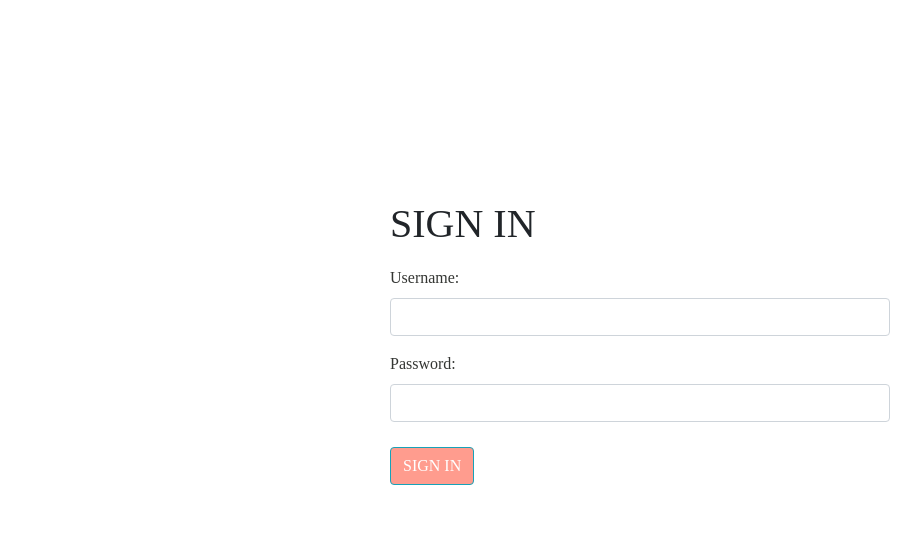
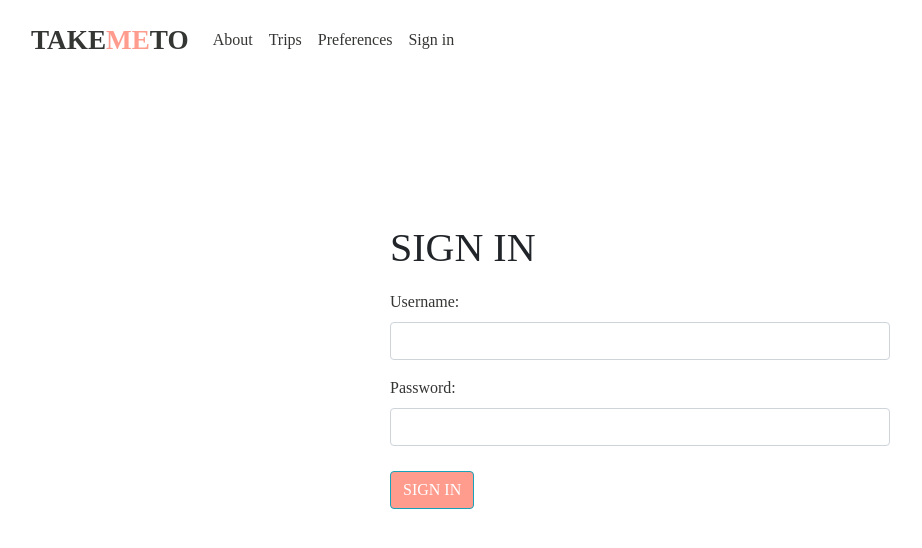
Before and after one commit to ambwil/takemeto, a plain HTML site: page signin.html in a window 1280 px wide. Shown: the whole page, without its empty margins (0-922 px from the left). Drawn offline with nearby package versions, Linux system fonts and the light colour scheme.

Commit message:
new pages

```diff
--- a/signin.html
+++ b/signin.html
@@ -21,7 +21,19 @@
 </head>
 <body>
 
-<div class="container">
+<div class="container-fluid">
+       <nav class="navbar navbar-expand-lg navbar-light">
+            <a class="navbar-brand" href="#" style="color:#343633;">TAKE<span class="salmon">ME</span>TO</a>
+            <button class="navbar-toggler" type="button" data-toggle="collapse" data-target="#navbarSupportedContent" aria-controls="navbarSupportedContent" aria-expanded="false" aria-label="Toggle navigation"><span class="navbar-toggler-icon"></span></button>
+            <div class="collapse navbar-collapse" id="navbarSupportedContent">
+            <ul class="navbar-nav">
+                <li class="nav-item, hovercolor"><a class="nav-link" href="about.html" style="color:#343633;">About</a></li>
+                <li class="nav-item"><a class="nav-link" href="trips.html" style="color:#343633;">Trips</a></li>
+                <li class="nav-item"><a class="nav-link" href="preferences.html" style="color:#343633;">Preferences</a></li>
+                <li class="nav-item"><a class="nav-link" href="signin.html" style="color:#343633;">Sign in</a></li>
+            </ul>
+        </div>
+        </nav>
         <div id="login-row" class="row justify-content-center align-items-center">
             <div id="login-column">
                 <div class="box">
--- a/style.css
+++ b/style.css
@@ -170,7 +170,7 @@ main {
 /* Sign in */
 .box {
     width: 500px;
-    margin: 200px 0;
+    margin: 150px 0;
 
 }
 
```
